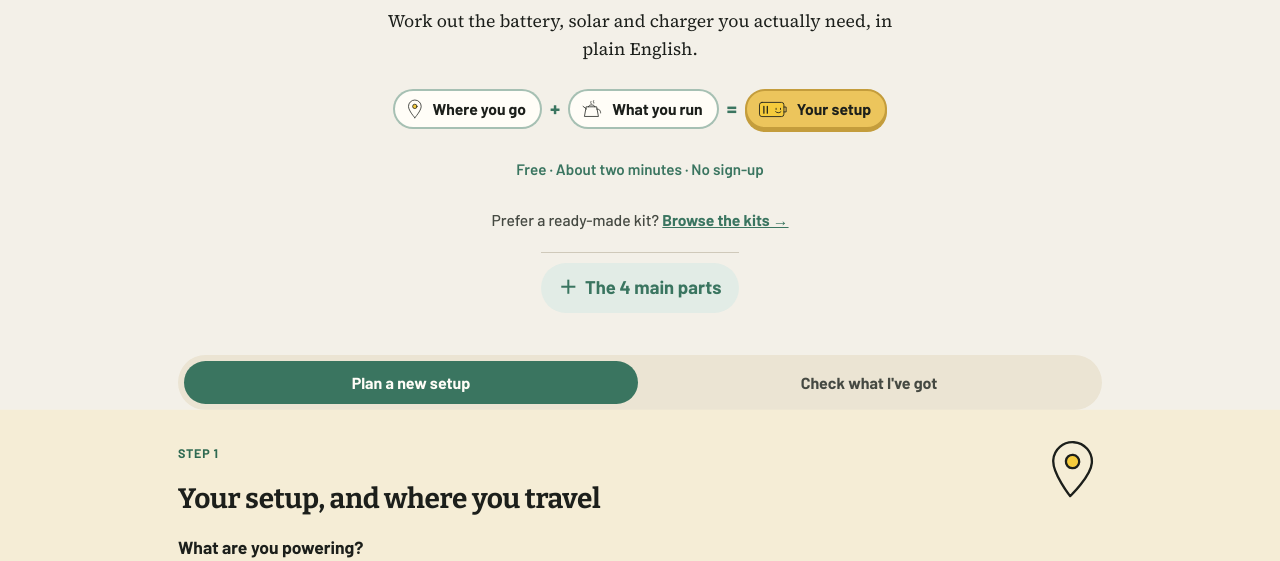
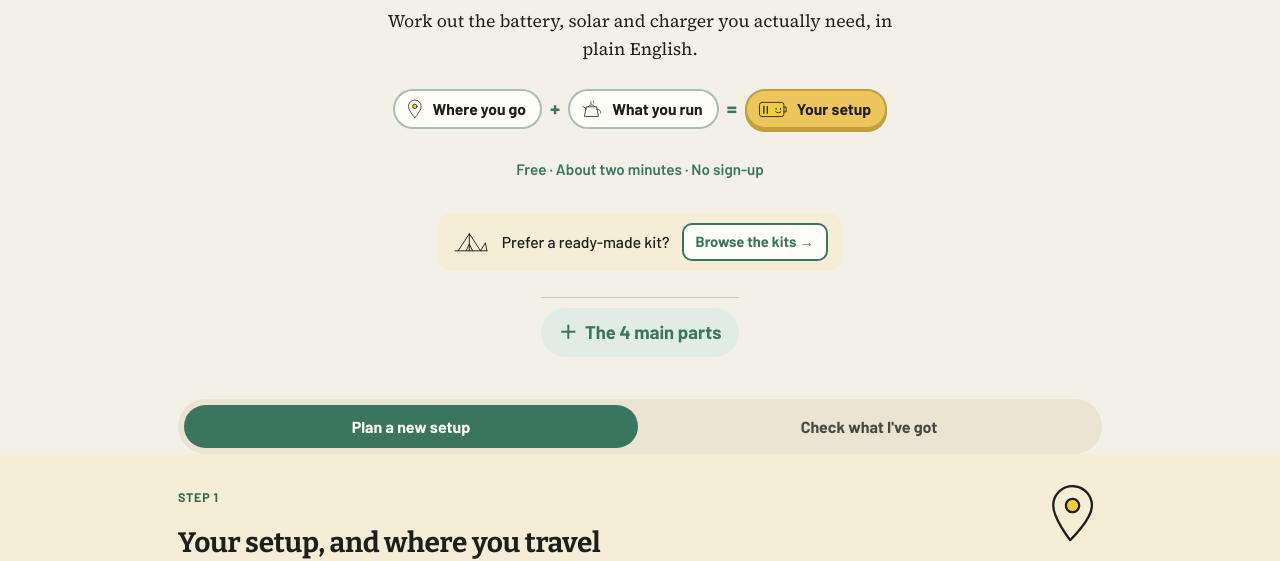
Before and after one commit to offgridsorted/offgridsorted-site, a plain HTML site: page planner.html in a window 1280 px wide. Shown: the part 270-831 px from the top of the page. Drawn offline with nearby package versions, Linux system fonts and the light colour scheme.

Commit message:
Kit option as a small sand banner
Co-Authored-By: Claude Opus 5.5 <noreply@anthropic.com>
Claude-Session: https://claude.ai/code/session_01QxWUY4wVSvNKptVipBmbrD

```diff
--- a/assets/site.css
+++ b/assets/site.css
@@ -979,3 +979,7 @@ details.what-parts[open] > summary::before{content:"－"}
 @media (max-width:560px){.how-strip li:not(.hl-arrow){font-size:.95rem;padding:8px 13px}.how-strip li.answer{font-size:1rem;padding:9px 18px}.how-strip li.hl-arrow:nth-child(4)::after{font-size:1.3rem}.how-strip .hl-arrow{font-size:1.2rem}}
 .mast h1{margin-bottom:0}.mast .lede{margin-top:22px}
 .how-strip li.answer{background:var(--sun);border-color:var(--sun-dark);color:#1c1f1b;box-shadow:0 3px 0 var(--sun-dark)}
+.kit-aside{display:inline-flex;align-items:center;flex-wrap:wrap;justify-content:center;gap:8px 12px;background:var(--sun-band);border-radius:14px;padding:10px 14px;margin:18px 0 6px;color:var(--ink)}
+.kit-aside .doodle{color:var(--ink);height:24px;width:auto}
+.kit-aside a{text-decoration:none;background:var(--card);border:2px solid var(--go);border-radius:10px;padding:5px 12px;font-size:.92rem}
+.kit-aside a:hover{background:var(--go);color:#fffdf7}
--- a/planner.html
+++ b/planner.html
@@ -49,7 +49,7 @@
   <p class="lede">Work out the battery, solar and charger you actually need, in plain English.</p>
   <ol class="how-strip" aria-label="How it works"><li><svg class="doodle" viewBox="0 0 90 100" width="34" height="38" aria-hidden="true" fill="none" stroke="currentColor" stroke-width="3.5" stroke-linecap="round" stroke-linejoin="round"><path d="M45 90S16 58 16 38a29 29 0 0 1 58 0c0 20-29 52-29 52z"/><circle cx="45" cy="38" r="10" fill="#f5cb3c"/></svg><span>Where you go</span></li><li class="hl-arrow" aria-hidden="true">+</li><li><svg class="doodle" viewBox="0 0 110 100" width="34" height="31" aria-hidden="true" fill="none" stroke="currentColor" stroke-width="3.5" stroke-linecap="round" stroke-linejoin="round"><path d="M30 40h46l8 44H22z"/><path d="M76 50c14 0 18 8 18 18M30 50L14 38"/><path d="M38 40c0-12 30-12 30 0"/><path d="M50 16c-4 6 4 8 0 14M62 12c-4 6 4 8 0 14" stroke-dasharray="3 5"/></svg><span>What you run</span></li><li class="hl-arrow" aria-hidden="true">=</li><li class="answer"><svg class="doodle" viewBox="0 0 130 90" width="42" height="29" aria-hidden="true" fill="none" stroke="currentColor" stroke-width="3.5" stroke-linecap="round" stroke-linejoin="round"><rect x="10" y="18" width="100" height="58" rx="10" fill="#f5cb3c"/><path d="M110 37h9v20h-9"/><path d="M28 62V34M42 62V34" stroke-width="5"/><path d="M78 42v5M96 42v5M76 56c5 6 17 6 22 0"/></svg><span>Your setup</span></li></ol>
   <p class="planner-facts">Free · About two minutes · No sign-up</p>
-  <p class="kit-aside">Prefer a ready-made kit? <a href="kits/index.html">Browse the kits →</a></p>
+  <p class="kit-aside"><svg class="doodle" viewBox="0 0 140 90" width="30" height="19" aria-hidden="true" fill="none" stroke="currentColor" stroke-width="3.5" stroke-linecap="round" stroke-linejoin="round"><path d="M10 78h120M22 78L64 14l42 64"/><path d="M64 14l0 64M52 78l12-26 12 26"/><path d="M106 78l18-30 6 30"/></svg><span>Prefer a ready-made kit?</span><a href="kits/index.html">Browse the kits →</a></p>
 
 
   <details class="what-parts"><summary>The 4 main parts</summary>
```
